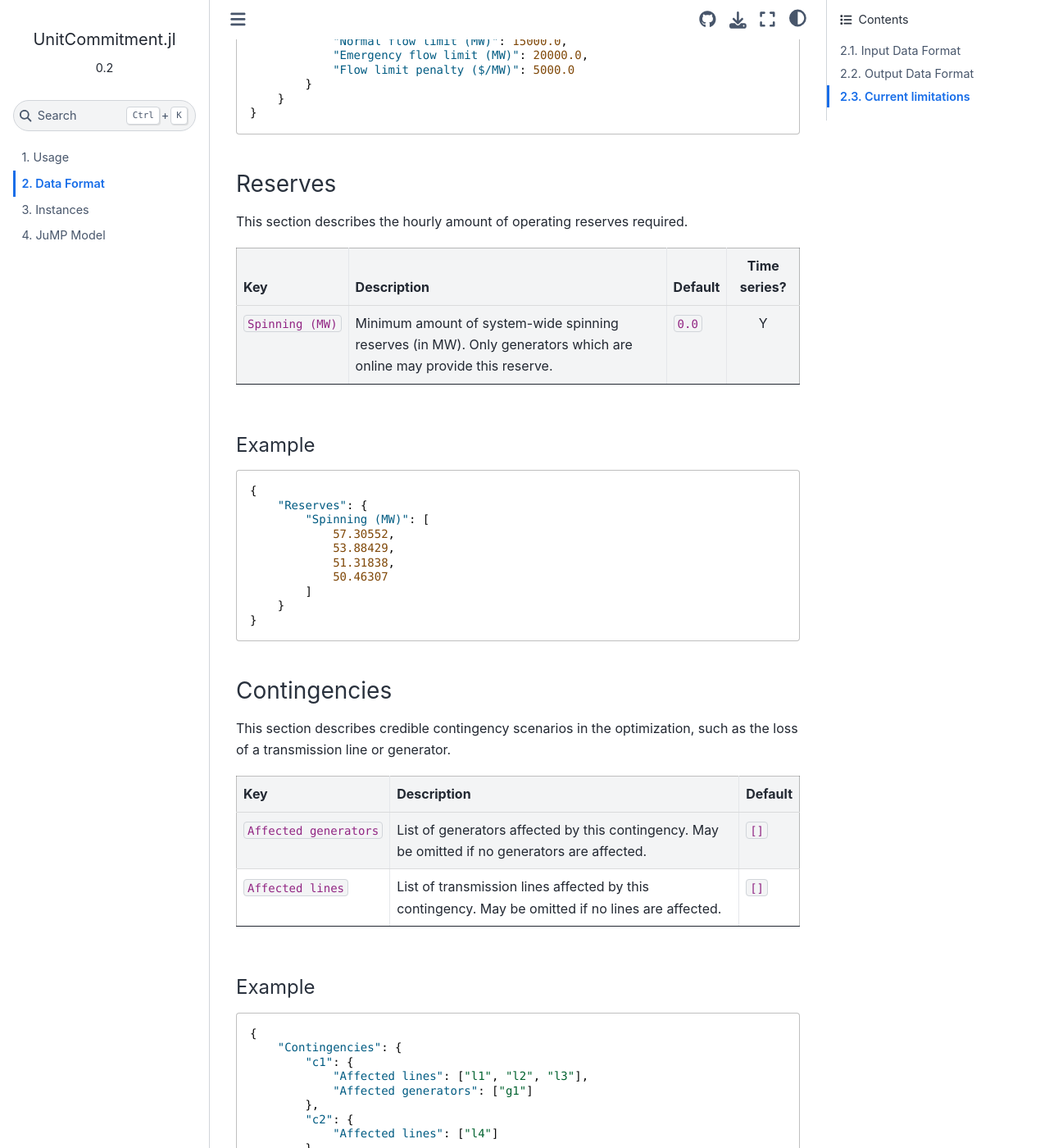
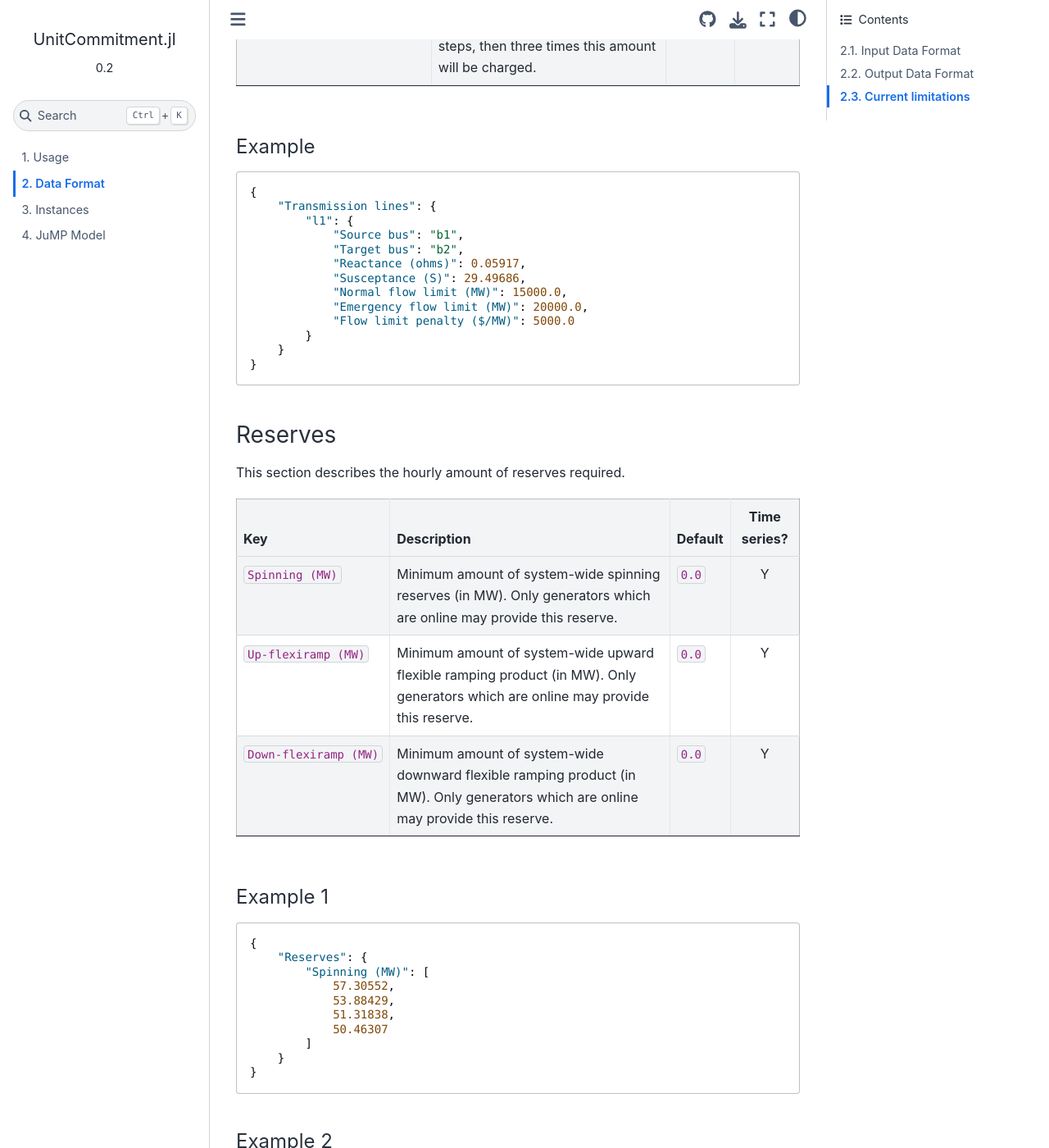
Before and after one commit to ANL-CEEESA/UnitCommitment.jl, a Sphinx documentation site: the page built from docs/format.md, in a window 1280 px wide and 1400 px high, scrolled down 9206 px. Shown: the whole window at 82% size. Built offline with Sphinx 7.4.7 and the Sphinx Book theme 1.1.4, drawn with Linux system fonts in a browser that asks for light colours; some of the changed text lies outside the part shown.

Commit message:
add flexiramp

````diff
--- a/docs/format.md
+++ b/docs/format.md
@@ -36,6 +36,7 @@
 | `Time step (min)` | Length of each time step (in minutes). Must be a divisor of 60 (e.g. 60, 30, 20, 15, etc). | `60` | N
 | `Power balance penalty ($/MW)` | Penalty for system-wide shortage or surplus in production (in $/MW). This is charged per time step. For example, if there is a shortage of 1 MW for three time steps, three times this amount will be charged. | `1000.0` | Y
 | `Reserve shortfall penalty ($/MW)` | Penalty for system-wide shortage in meeting reserve requirements (in $/MW). This is charged per time step. Negative value implies reserve constraints must always be satisfied. | `-1` | Y
+| `Flexiramp penalty ($/MW)` | Penalty for system-wide shortage in meeting flexible ramping product requirements (in $/MW). This is charged per time step. | `500` | Y
 
 
 #### Example
@@ -44,7 +45,8 @@
     "Parameters": {
         "Time horizon (h)": 4,
         "Power balance penalty ($/MW)": 1000.0,
-        "Reserve shortfall penalty ($/MW)": -1.0
+        "Reserve shortfall penalty ($/MW)": -1.0,
+        "Flexiramp penalty ($/MW)": 100.0
     }
 }
 ```
@@ -97,6 +99,8 @@
 | `Initial power (MW)`  | Amount of power the generator at time step `-1`, immediately before the planning horizon starts. | Required | N
 | `Must run?`               | If `true`, the generator should be committed, even if that is not economical (Boolean). | `false` | Y
 | `Provides spinning reserves?`    | If `true`, this generator may provide spinning reserves (Boolean). | `true` | Y
+| `Provides flexible capacity?`    | If `true`, this generator may provide flexible ramping product (Boolean). | `true` | Y
+
 
 #### Production costs and limits
 
@@ -136,6 +140,7 @@
             "Initial status (h)": 12,
             "Must run?": false,
             "Provides spinning reserves?": true,
+            "Provides flexible capacity?": false,
         },
         "gen2": {
             "Bus": "b5",
@@ -206,14 +211,16 @@
 
 ### Reserves
 
-This section describes the hourly amount of operating reserves required.
+This section describes the hourly amount of reserves required.
 
 
 | Key                   | Description                                        | Default   |  Time series?
 | :-------------------- | :------------------------------------------------- | --------- |  :----:
 | `Spinning (MW)`       | Minimum amount of system-wide spinning reserves (in MW). Only generators which are online may provide this reserve. | `0.0` | Y
+| `Up-flexiramp (MW)`       | Minimum amount of system-wide upward flexible ramping product (in MW). Only generators which are online may provide this reserve. | `0.0` | Y
+| `Down-flexiramp (MW)`       | Minimum amount of system-wide downward flexible ramping product (in MW). Only generators which are online may provide this reserve. | `0.0` | Y
 
-#### Example
+#### Example 1
 
 ```json
 {
@@ -223,6 +230,27 @@
             53.88429,
             51.31838,
             50.46307
+        ]
+    }
+}
+```
+
+#### Example 2
+
+```json
+{
+    "Reserves": {
+        "up-flexiramp (MW)": [
+            20.31042,
+            23.65273,
+            27.41784,
+            25.34057
+        ],
+         "down-flexiramp (MW)": [
+            19.41546,
+            21.45377,
+            23.53402,
+            24.80973
         ]
     }
 }
@@ -287,6 +315,7 @@
 -------------------
 
 * All reserves are system-wide. Zonal reserves are not currently supported.
+* Upward and downward flexible ramping products can only be acquired under the WanHob2016 formulation, which does not support spinning reserves.
 * Network topology remains the same for all time periods
 * Only N-1 transmission contingencies are supported. Generator contingencies are not currently supported.
 * Time-varying minimum production amounts are not currently compatible with ramp/startup/shutdown limits.
````
Also changed, not shown: 12 other files.
